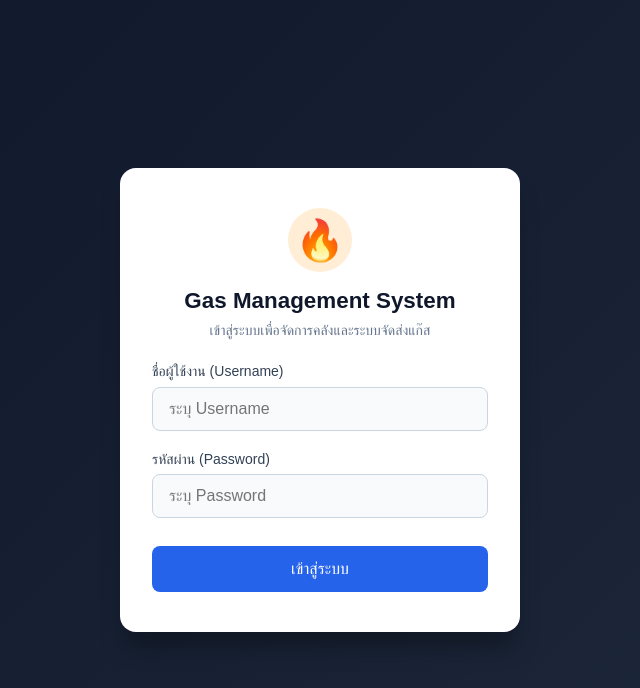
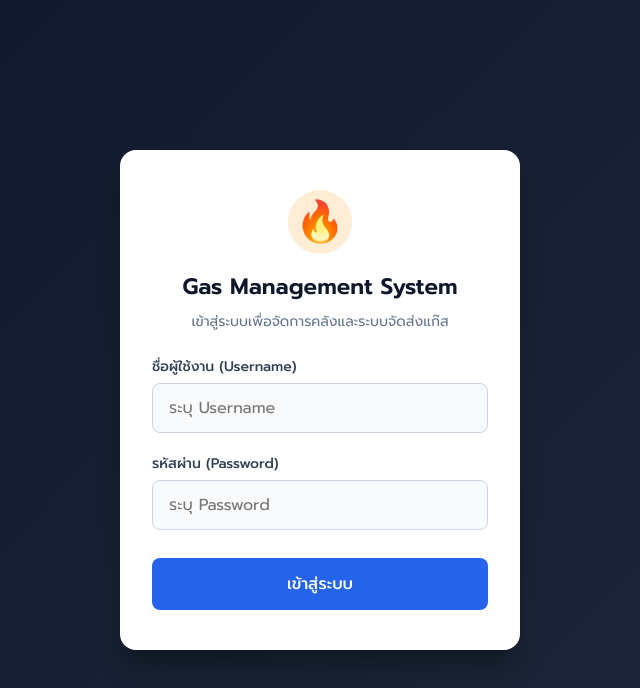
Before and after one commit to MyPusanisa/gas-system, a React (Vite) app in the folder frontend/: page / in a window 1280 px wide. Shown: the top 688 px of the page, without its empty margins (320-960 px from the left). Built offline with nearby package versions, Linux system fonts and the light colour scheme; no server answers.

Commit message:
First commit - Change font to Prompt

```diff
--- a/frontend/index.html
+++ b/frontend/index.html
@@ -5,6 +5,15 @@
     <link rel="icon" type="image/svg+xml" href="/favicon.svg" />
     <meta name="viewport" content="width=device-width, initial-scale=1.0" />
     <title>Gas Management System</title>
+
+    <link rel="preconnect" href="https://fonts.googleapis.com">
+<link rel="preconnect" href="https://fonts.gstatic.com" crossorigin>
+<link href="https://fonts.googleapis.com/css2?family=Prompt:ital,wght@0,300;0,400;0,500;0,600;0,700;1,300;1,400&display=swap" rel="stylesheet">
+
+    <!-- เพิ่ม Google Fonts: Prompt -->
+    <link rel="preconnect" href="https://fonts.googleapis.com">
+    <link rel="preconnect" href="https://fonts.gstatic.com" crossorigin>
+    <link href="https://fonts.googleapis.com/css2?family=Prompt:ital,wght@0,300;0,400;0,500;0,600;0,700;1,300;1,400&display=swap" rel="stylesheet">
   </head>
   <body>
     <div id="root"></div>
--- a/frontend/src/index.css
+++ b/frontend/src/index.css
@@ -1,111 +1,32 @@
-:root {
-  --text: #6b6375;
-  --text-h: #08060d;
-  --bg: #fff;
-  --border: #e5e4e7;
-  --code-bg: #f4f3ec;
-  --accent: #aa3bff;
-  --accent-bg: rgba(170, 59, 255, 0.1);
-  --accent-border: rgba(170, 59, 255, 0.5);
-  --social-bg: rgba(244, 243, 236, 0.5);
-  --shadow:
-    rgba(0, 0, 0, 0.1) 0 10px 15px -3px, rgba(0, 0, 0, 0.05) 0 4px 6px -2px;
-
-  --sans: system-ui, 'Segoe UI', Roboto, sans-serif;
-  --heading: system-ui, 'Segoe UI', Roboto, sans-serif;
-  --mono: ui-monospace, Consolas, monospace;
-
-  font: 18px/145% var(--sans);
-  letter-spacing: 0.18px;
-  color-scheme: light dark;
-  color: var(--text);
-  background: var(--bg);
-  font-synthesis: none;
-  text-rendering: optimizeLegibility;
-  -webkit-font-smoothing: antialiased;
-  -moz-osx-font-smoothing: grayscale;
-
-  @media (max-width: 1024px) {
-    font-size: 16px;
-  }
-}
-
-@media (prefers-color-scheme: dark) {
-  :root {
-    --text: #9ca3af;
-    --text-h: #f3f4f6;
-    --bg: #16171d;
-    --border: #2e303a;
-    --code-bg: #1f2028;
-    --accent: #c084fc;
-    --accent-bg: rgba(192, 132, 252, 0.15);
-    --accent-border: rgba(192, 132, 252, 0.5);
-    --social-bg: rgba(47, 48, 58, 0.5);
-    --shadow:
-      rgba(0, 0, 0, 0.4) 0 10px 15px -3px, rgba(0, 0, 0, 0.25) 0 4px 6px -2px;
-  }
-
-  #social .button-icon {
-    filter: invert(1) brightness(2);
-  }
-}
+@import url('https://fonts.googleapis.com/css2?family=Prompt:ital,wght@0,300;0,400;0,500;0,600;0,700;1,300;1,400&display=swap');
 
 body {
   margin: 0;
+  background-color: #0f172a; /* กำหนดพื้นหลังเข้มมาตรฐาน */
+  color: #f8fafc; /* กำหนดสีข้อความหลักเป็นสีขาว/สว่าง */
 }
 
 #root {
-  width: 1126px;
+  width: 100%;
   max-width: 100%;
   margin: 0 auto;
-  text-align: center;
-  border-inline: 1px solid var(--border);
-  min-height: 100svh;
-  display: flex;
-  flex-direction: column;
+  min-height: 100vh;
   box-sizing: border-box;
 }
 
-h1,
-h2 {
-  font-family: var(--heading);
-  font-weight: 500;
-  color: var(--text-h);
+/* บังคับเฉพาะ font-family โดยไม่ไปทับ color หรือ font-size เดิมของ Component */
+*,
+*::before,
+*::after,
+html,
+body,
+h1, h2, h3, h4, h5, h6,
+p, span, div, a, label,
+button, input, select, textarea {
+  font-family: 'Prompt', sans-serif !important;
 }
 
-h1 {
-  font-size: 56px;
-  letter-spacing: -1.68px;
-  margin: 32px 0;
-  @media (max-width: 1024px) {
-    font-size: 36px;
-    margin: 20px 0;
-  }
+/* คืนค่าสีสว่างให้หัวข้อและข้อความหลัก */
+h1, h2, h3, h4, h5, h6 {
+  color: #ffffff;
 }
-h2 {
-  font-size: 24px;
-  line-height: 118%;
-  letter-spacing: -0.24px;
-  margin: 0 0 8px;
-  @media (max-width: 1024px) {
-    font-size: 20px;
-  }
-}
-p {
-  margin: 0;
-}
-
-code,
-.counter {
-  font-family: var(--mono);
-  display: inline-flex;
-  border-radius: 4px;
-  color: var(--text-h);
-}
-
-code {
-  font-size: 15px;
-  line-height: 135%;
-  padding: 4px 8px;
-  background: var(--code-bg);
-}
--- a/frontend/src/main.jsx
+++ b/frontend/src/main.jsx
@@ -2,6 +2,7 @@ import React from "react"
 import ReactDOM from "react-dom/client"
 import { BrowserRouter } from "react-router-dom"
 import App from "./App"
+import "./index.css" // 🟢 เพิ่มบรรทัดนี้เพื่อดึงฟอนต์ Prompt เข้ามาใช้ทั้งระบบ
 
 ReactDOM.createRoot(document.getElementById("root")).render(
   <BrowserRouter>
--- a/frontend/src/pages/AdminApprovalPage.jsx
+++ b/frontend/src/pages/AdminApprovalPage.jsx
@@ -1,6 +1,8 @@
 import React, { useState, useEffect } from "react";
 import Layout from "../components/Layout";
 import { API_BASE } from "../config";
+
+const FONT_FAMILY = "'Kanit', 'Sarabun', sans-serif";
 
 export default function AdminApprovalPage() {
   const [pendingList, setPendingList] = useState([]);
@@ -419,6 +421,7 @@ const cardContainerStyle = {
   padding: "20px",
   marginBottom: "30px",
   border: "1px solid #374151",
+  fontFamily: FONT_FAMILY,
 };
 
 const inputStyle = {
@@ -430,11 +433,13 @@ const inputStyle = {
   width: "100%",
   fontSize: "14px",
   boxSizing: "border-box",
+  fontFamily: FONT_FAMILY,
 };
 
 const selectStyle = {
   ...inputStyle,
   cursor: "pointer",
+  fontFamily: FONT_FAMILY,
 };
 
 const labelStyle = {
@@ -442,6 +447,7 @@ const labelStyle = {
   fontSize: "12px",
   color: "#9ca3af",
   marginBottom: "4px",
+  fontFamily: FONT_FAMILY,
 };
 
 const primaryBtnStyle = {
@@ -454,6 +460,7 @@ const primaryBtnStyle = {
   fontWeight: "bold",
   fontSize: "14px",
   whiteSpace: "nowrap",
+  fontFamily: FONT_FAMILY,
 };
 
 const resultBoxStyle = (bgColor, textColor) => ({
@@ -462,4 +469,5 @@ const resultBoxStyle = (bgColor, textColor) => ({
   borderRadius: "8px",
   background: bgColor,
   color: textColor,
+  fontFamily: FONT_FAMILY,
 });
--- a/frontend/src/pages/DeliveryPage.jsx
+++ b/frontend/src/pages/DeliveryPage.jsx
@@ -1366,6 +1366,7 @@ const styles = {
     cursor: "pointer",
   },
   badge: {
+    fontFamily: "'Prompt', sans-serif",
     padding: "2px 8px",
     borderRadius: "12px",
     fontSize: "11px",
```
